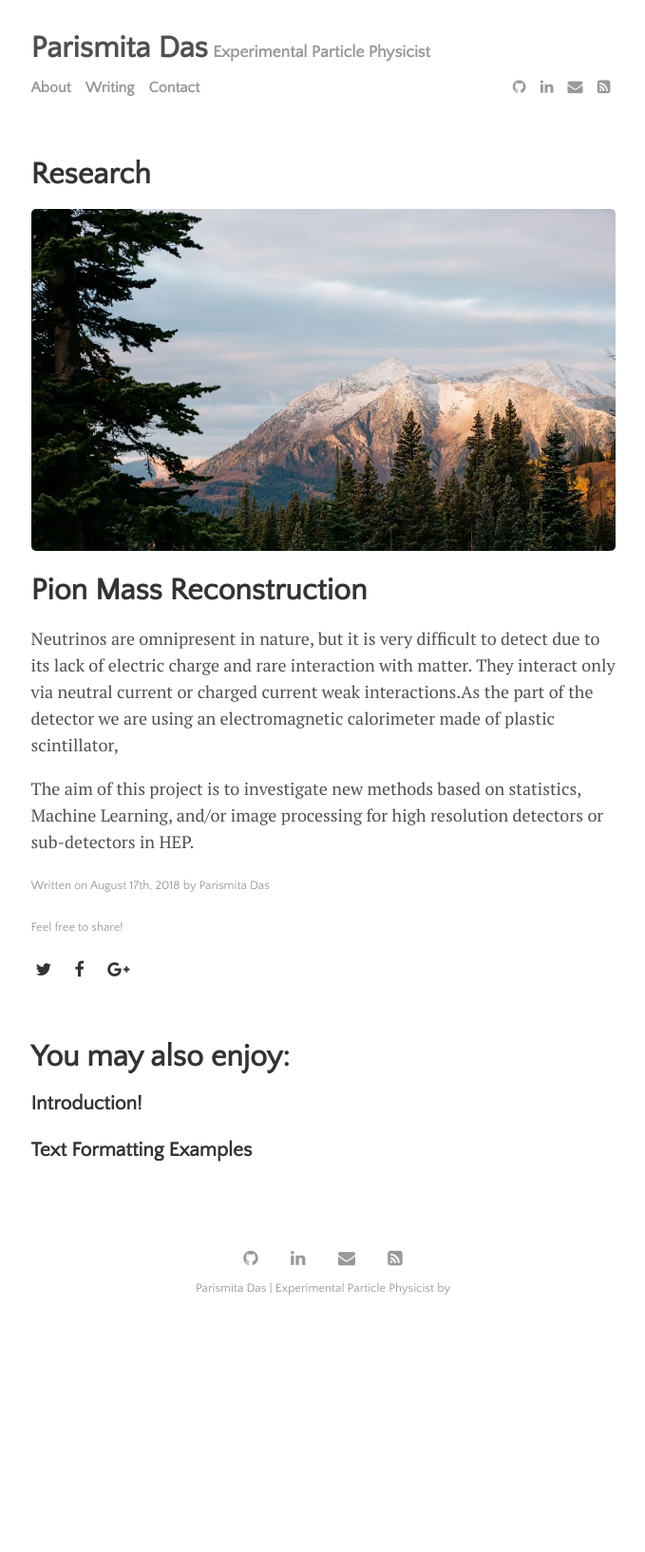
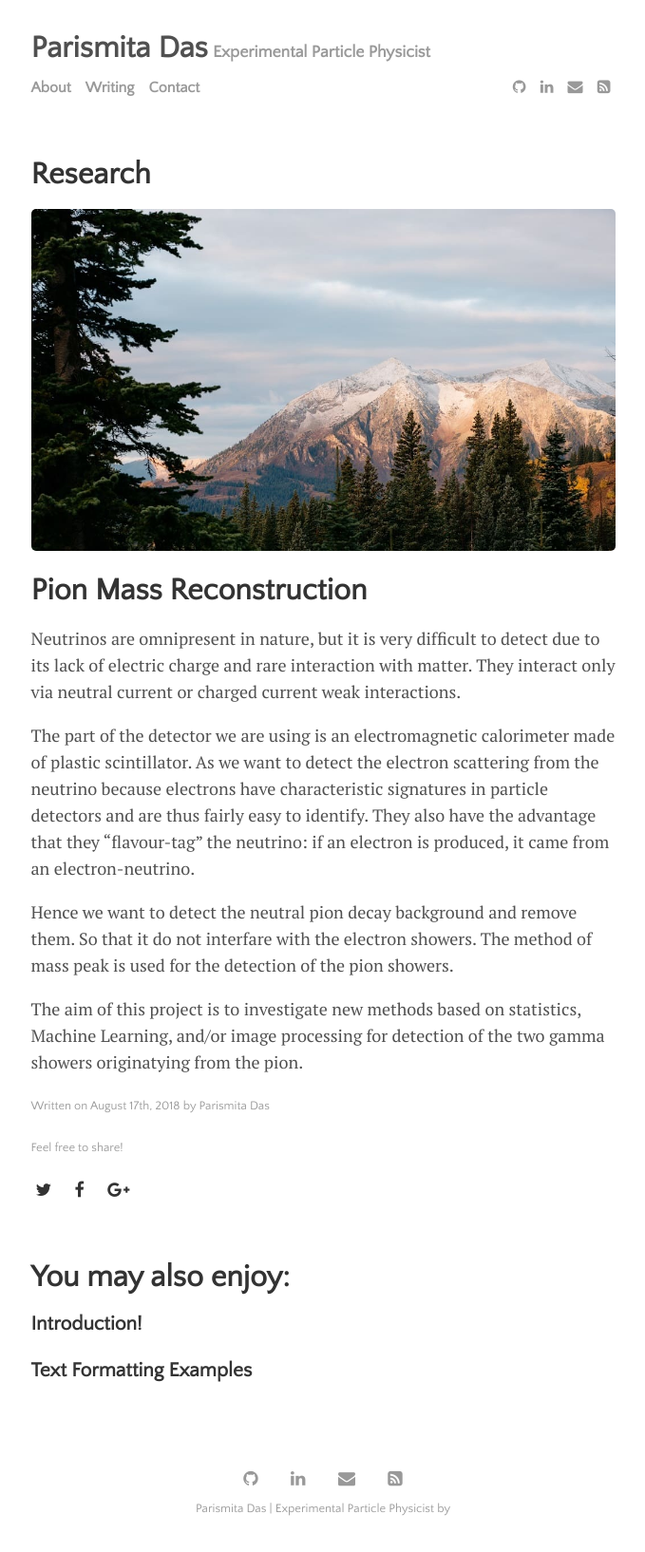
Before and after one commit to parismita/parismita.github.io, a Jekyll site: the page built from _posts/2018-8-17-Research.md, in a window 1280 px wide. Shown: the whole page at 95% size, without its empty margins (300-979 px from the left). Built offline with Jekyll 4.4.1, drawn with Linux system fonts in a browser that asks for light colours; before the commit the page ends 1402 px from its top, so only the background shows below that.

Commit message:
Update 2018-8-17-Research.md

```diff
--- a/_posts/2018-8-17-Research.md
+++ b/_posts/2018-8-17-Research.md
@@ -9,7 +9,10 @@ image: forest.jpg
 
 # Pion Mass Reconstruction
 
-Neutrinos are omnipresent in nature, but it is very difficult to detect due to its lack of electric charge and rare interaction with matter. They interact only via neutral current or charged current weak interactions.As the part of the  detector we are using an electromagnetic calorimeter made of plastic scintillator,
+Neutrinos are omnipresent in nature, but it is very difficult to detect due to its lack of electric charge and rare interaction with matter. They interact only via neutral current or charged current weak interactions.
 
+The part of the  detector we are using is an electromagnetic calorimeter made of plastic scintillator. As we want to detect the electron scattering from the neutrino because electrons have characteristic signatures in particle detectors and are thus fairly easy to identify. They also have the advantage that they “flavour-tag” the neutrino: if an electron is produced, it came from an electron-neutrino.
 
-The aim of this project is to investigate new methods based on statistics, Machine Learning, and/or image processing for high resolution detectors or sub-detectors in HEP.
+Hence we want to detect the neutral pion decay background and remove them. So that it do not interfare with the electron showers. The method of mass peak is used for the detection of the pion showers.
+
+The aim of this project is to investigate new methods based on statistics, Machine Learning, and/or image processing for detection of the two gamma showers originatying from the pion.
```
